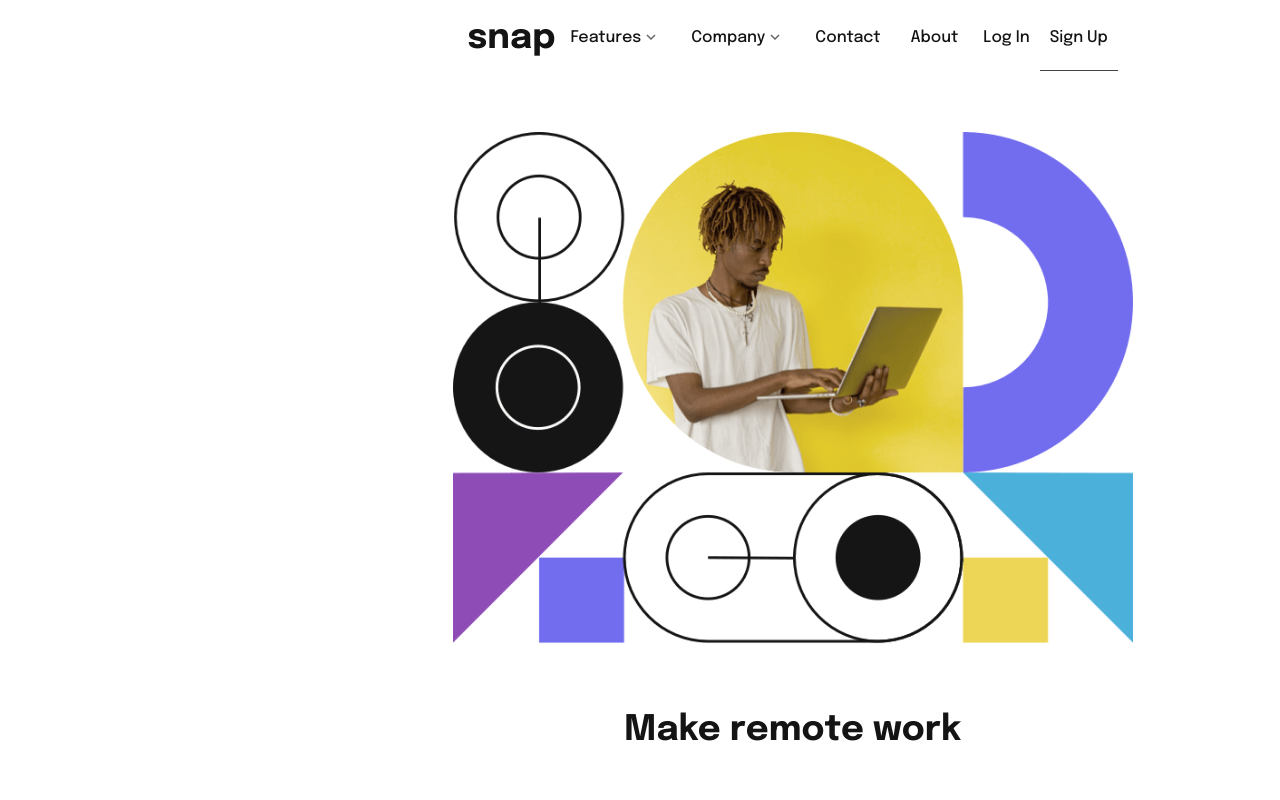
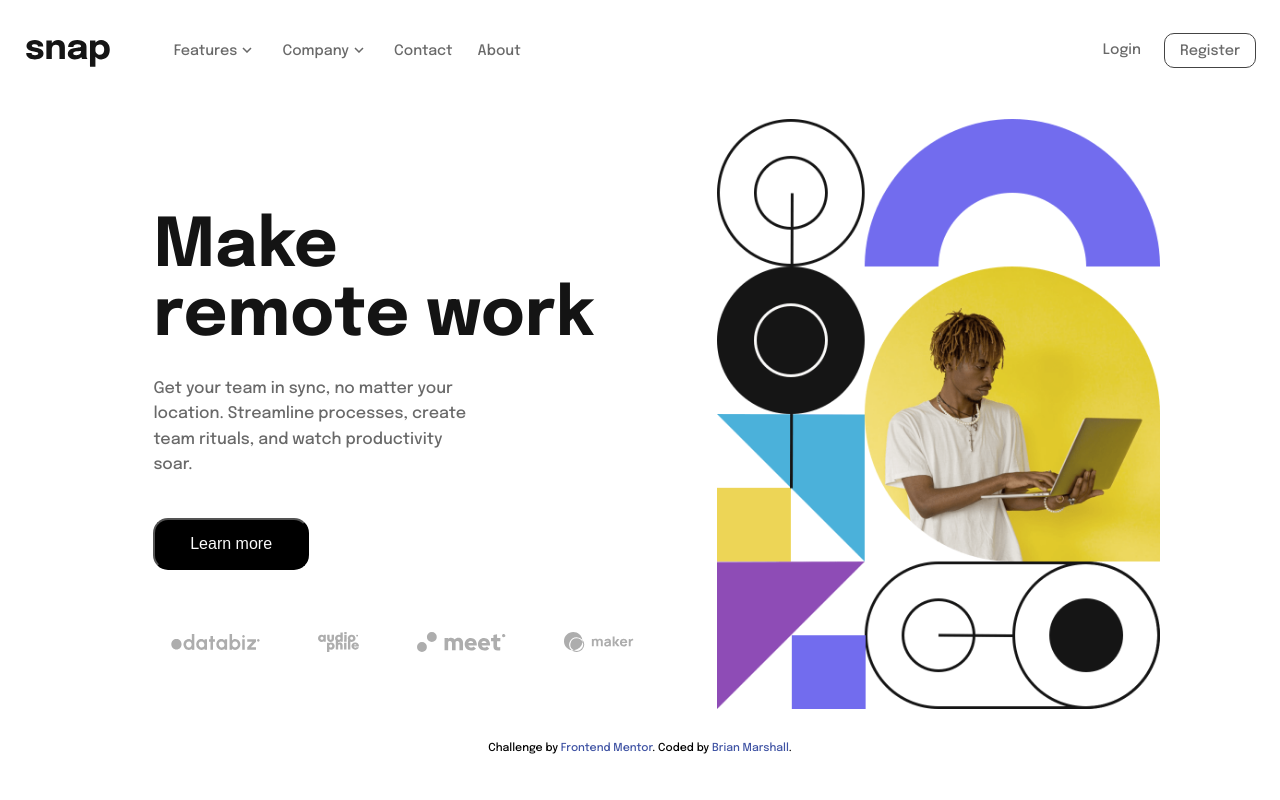
Before and after one commit to bmmar/intro-section-with-dropdown-navigation-main, a plain HTML site: page index.html in a window 1280 px wide. Shown: the top 800 px of the page. Drawn offline with Linux system fonts and the light colour scheme.

Commit message:
Final version

```diff
--- a/app.css
+++ b/app.css
@@ -1,5 +1,5 @@
-padding: 0;
 * {
+  padding: 0;
   margin: 0;
 }
 
@@ -16,12 +16,12 @@ main {
 }
 
 nav {
-  padding: 0 15px 10px;
+  padding: 0 0 10px;
   grid-row: 1;
   grid-column: 1;
 }
 a {
-  color: hsl(0, 0%, 8%);
+  color: hsl(0, 0%, 41%);
   text-decoration: none;
 }
 .menu,
@@ -35,40 +35,43 @@ a {
   text-align: left;
 }
 .item {
-  padding: 10px;
+  padding: 5px;
 }
 .item.button {
-  padding: 9px 5px;
+  padding: 9px 0;
 }
 .item:not(.button) a:hover,
 .item a:hover::after {
   color: #ccc;
 }
 ul .menu {
+  height: 100vh;
   margin: 0;
   padding: 0;
   grid-row: 1;
 }
 
 /* Mobile menu */
+
 .menu {
   grid-row: 1;
   padding-inline-start: 0;
   display: flex;
   flex-wrap: wrap;
   justify-content: space-between;
-  align-items: center;
+  align-items: flex-start;
   margin-top: 0;
   background-color: white;
+  z-index: 99;
 }
 .menu li a {
   display: block;
-  padding: 15px 5px;
+  padding: 5px 5px;
   background-color: white;
 }
 .menu li.subitem a {
-  padding: 20px;
   text-align: left;
+  padding: 7px 20px;
   background-color: white;
 }
 .menu li.subitem img {
@@ -79,33 +82,62 @@ ul .menu {
   font-size: 20px;
 }
 .item.button {
-  order: 2;
+  /* order: 2;  */
   white-space: nowrap;
   cursor: pointer;
 }
+
+.container {
+  grid-row: 1;
+  grid-column: 1;
+  display: none;
+  background-color: white;
+  width: 65%;
+  height: 800px;
+  margin-left: 35%;
+  padding-top: 10%;
+  justify-self: right;
+  align-self: flex-start;
+  order: 3;
+  white-space: nowrap;
+  box-shadow: -8.3rem 0 rgb(0 0 0 / 50%);
+  z-index: 1;
+}
+
+.container.active {
+  display: block;
+}
+
 .item {
-  order: 3;
-  width: 100%;
-  text-align: center;
-  display: none;
-  white-space: nowrap;
+  text-align: left;
+  padding-left: 10px;
+  font-size: 0.9rem;
+  font-weight: 200;
+  z-index: 1;
 }
 .active .item {
   display: block;
 }
+
+.button {
+  text-align: center;
+}
 .button.secondary {
   /* divider between buttons and menu links */
-  border-bottom: 1px #444 solid;
+  border: 1px #444 solid;
+  padding: 2% 25%;
+  display: inline-block;
+  margin-left: 11%;
+  border-radius: 10px;
 }
 
-/* Submenu up from mobile screens */
 .submenu {
+  /* Submenu up from mobile screens */
   display: none;
   background-color: white;
 }
 .submenu-active .submenu {
   display: block;
-  background-color: rgb(130, 2, 2);
 }
 .has-submenu i {
   font-size: 12px;
@@ -155,12 +187,18 @@ h2 {
   text-align: left;
 }
 
-.main-pic {
+.mobile-main-pic {
   max-width: 100%;
   grid-row: 2;
   grid-column: 1;
   margin-top: 10%;
+  z-index: 0;
 }
+
+.desktop-main-pic {
+  display: none;
+}
+
 .main-text {
   grid-row: 4;
   color: hsl(0, 0%, 41%);
@@ -180,6 +218,11 @@ h2 {
   border-radius: 15px;
 }
 
+.learn-more:hover {
+  background-color: white;
+  color:black;
+}
+
 .bottom-logos {
   grid-row: 6;
   display: flex;
@@ -194,42 +237,267 @@ h2 {
   padding: 3.5%;
 }
 
-/* Desktop menu */
+/* *******************************    Desktop menu   ********************************************** */
 @media all and (min-width: 960px) {
-  nav ul {
+  body {
+    margin: 2%;
+    max-width: 1440px;
+  }
+
+  main {
+    display: block;
+    overflow: visible;
+  }
+  nav {
+    padding: 0 0 10px;
+  }
+
+  h2.logo {
+    color: hsl(0, 0%, 8%);
+  }
+
+  a {
+    color: hsl(0, 0%, 41%);
+    text-decoration: none;
+  }
+  .menu,
+  .submenu {
+    list-style-type: none;
+  }
+  .logo {
+    font-size: 2.2rem;
+    font-weight: 700;
+    display: inline;
+    text-align: left;
+    margin-top: 1.1%;
+    margin-right: 4%;
+  }
+  .item {
+    padding: 5px;
+  }
+  .item.button {
+    padding: 9px 0;
+  }
+  .item:not(.button) a:hover,
+  .item a:hover::after {
+    color: #ccc;
+  }
+  ul .menu {
+    height: 100vh;
+    margin: 0;
+    padding: 0;
+    grid-row: 1;
+  }
+
+  /* Mobile menu within desktop - delete?*/
+
+  .menu {
+    display: flex;
+    justify-content:unset;
+    margin-top: 0;
+    background-color: white;
+    z-index: 99;
+  }
+
+  .first-menu-part,  .second-menu-part{
+    display: flex;
+    max-height: 35px;
+  }
+
+  .menu li a {
+    display: block;
+    padding: 5px 5px;
+    background-color: white;
+  }
+  .menu li.subitem a {
+    text-align: left;
+    padding: 5px 9px;
+    background-color: white;
+  }
+  .menu li.subitem img {
+    margin-right: 5%;
+  }
+  .toggle {
+    order: 1;
+    font-size: 20px;
+  }
+  .item.button {
+    white-space: nowrap;
+    cursor: pointer;
+    padding: 5px 10px;
+    margin: 0 5%;
+  }
+
+  .container {
+    display: flex;
+    justify-content: space-between;
+    background-color: white;
+    width: 88%;
+    height: 50px;
+    margin: 0;
+    padding: 0;
+    align-items: center;
+    color: hsl(0, 0%, 8%);
+    order: 3;
+    white-space: nowrap;
+    box-shadow: none;
+    z-index: 1;
+  }
+
+  .container.active {
+    display: block;
+  }
+
+  .item {
+    text-align: left;
+    padding-left: 10px;
+    font-size: 0.9rem;
+    font-weight: 200;
+    z-index: 1;
+  }
+  .active .item {
+    display: block;
+  }
+
+  .button {
+    text-align: center;
+  }
+  .button.secondary {
+    /* divider between buttons and menu links */
+    border: 1px #444 solid;
+    display: inline-block;
+    margin-left: 0;
+    border-radius: 10px;
+  }
+
+  /* Submenu up from mobile screens */
+  .submenu {
+    background-color: white;
+    /* border: black solid 1px; */
+    position : relative;
+    border-radius: 10px;
+    box-shadow: 2px 2px 8px 10px rgb(0 0 0 / 10%);
+  }
+  .submenu-active .submenu {
+    position: relative;
+    top: px;
+    left: -50px;
+    padding-top:5px;
+    flex-direction: column;
+    justify-content: center;
+    width: 8rem;
+    height: 8.7rem;
+  }
+  .has-submenu i {
+    font-size: 12px;
+  }
+
+  .has-submenu {
+    cursor: pointer;
+  }
+
+  .has-submenu a img {
+    padding: 2px 5px;
+  }
+  .has-submenu > a::after {
+    font-size: 12px;
+    line-height: 16px;
+    font-weight: 900;
+    padding-left: 5px;
+    background-color: white;
+  }
+  .subitem a {
+    padding: 10px 5px;
+  }
+  .submenu-active {
+    border-radius: 3px;
+    background-color: white;
+    width: 6rem;
+    /* border: 1px solid black; */
+  }
+
+  h1,
+  h2 {
+    color: hsl(0, 0%, 8%);
+  }
+
+  h1 {
+    font-size: 4.2rem;
+    text-align: left;
+    font-weight: 700;
+    letter-spacing: 0.1px;
+    margin: 10% 0 5%;
+  }
+
+  span.make {
+    display: block;
+  }
+
+  h2 {
+    font-size: 2.2rem;
+    font-weight: 700;
+    display: inline;
+    text-align: left;
+  }
+
+  .mobile-main-pic {
+    display: none;
+    max-width: 100%;
+    grid-row: 2;
+    grid-column: 1;
+    margin-top: 10%;
+    z-index: 0;
+  }
+
+  .desktop-layout {
+    display: flex;
+    margin: 0 5%;
+  }
+
+  .desktop-main-pic {
+    display: flex;
+    margin: 3%;
+    max-width: 454px;
+    max-height: 590px;
+    order: 2;
+  }
+
+  .desktop-left {
+    order: 1;
+    max-width: 700px;
+    margin: 7% 3% 3% 6%;
+  }
+
+  .main-text {
+    color: hsl(0, 0%, 41%);
+    text-align: left;
+    margin: 0;
+    line-height: 1.6rem;
+    margin-bottom: 5%;
+    padding-right: 35%;
+  }
+  .learn-more {
+    margin: 8% 0 9%;
+    display: block;
+    background-color: black;
+    color: hsl(0, 0%, 98%);
+    font-size: 1rem;
+    padding: 3% 7%;
+    border-radius: 15px;
+  }
+
+  .bottom-logos {
+    grid-row: 6;
     display: flex;
     align-items: center;
+    justify-content: space-between;
+    max-width: 100%;
+    margin: 5% 0;
   }
-
-  .menu {
-    align-items: center;
-    flex-wrap: nowrap;
-    background: none;
-    max-height: 75px;
-  }
-  .logo {
-    order: 0;
-  }
-  .item {
-    order: 1;
-    position: relative;
-    display: block;
-    width: auto;
-    flex-wrap: nowrap;
-  }
-  .button {
-    order: 2;
-    width: auto;
-  }
-  .submenu-active .submenu {
-    display: block;
-    position: absolute;
-    left: 0;
-    top: 68px;
-    background-color: white;
-    width: 10rem;
-    border-radius: 10px;
-    box-shadow: 0px 1rem 0.5rem 0.1rem hsl(0, 0%, 8%);
+  .bottom-logos img {
+    max-height: 20px;
+    max-width: 18%;
+    padding: 3.5%;
   }
   .toggle {
     display: none;
--- a/index.html
+++ b/index.html
@@ -29,7 +29,13 @@
     <main>
       <nav>
         <ul class="menu">
-          <h2 class="logo"><a href="#">snap</a></h2>
+          <h2 class="logo">
+            <a href="#">
+              <img src="./images/logo.svg" alt="snap logo" />
+            </a>
+          </h2>
+          <div class="container">
+            <div class="first-menu-part">
               <li class="item has-submenu">
                 <a tabindex="0"
                   >Features<img src="./images/icon-arrow-down.svg" alt="" />
@@ -37,13 +43,16 @@
                 <ul class="submenu">
                   <li class="subitem">
                     <a href="#"
-                  ><img src="./images/icon-todo.svg" alt="To do icon" /> Todo
-                  List</a
+                      ><img src="./images/icon-todo.svg" alt="To do icon" />
+                      Todo List</a
                     >
                   </li>
                   <li class="subitem">
                     <a href="#"
-                  ><img src="./images/icon-calendar.svg" alt="Calendar icon" />
+                      ><img
+                        src="./images/icon-calendar.svg"
+                        alt="Calendar icon"
+                      />
                       Calendar</a
                     >
                   </li>
@@ -58,7 +67,10 @@
                   </li>
                   <li class="subitem">
                     <a href="#"
-                  ><img src="./images/icon-planning.svg" alt="Planning icon" />
+                      ><img
+                        src="./images/icon-planning.svg"
+                        alt="Planning icon"
+                      />
                       Planning</a
                     >
                   </li>
@@ -76,9 +88,12 @@
               </li>
               <li class="item"><a href="#">Contact</a></li>
               <li class="item"><a href="#">About</a></li>
-
-          <li class="item button"><a href="#">Log In</a></li>
-          <li class="item button secondary"><a href="#">Sign Up</a></li>
+            </div>
+            <div class="second-menu-part">
+              <li class="item button"><a href="#">Login</a></li>
+              <li class="item button secondary"><a href="#">Register</a></li>
+            </div>
+          </div>
           <li class="toggle">
             <a href="#"
               ><img src="./images/icon-menu.svg" alt="" class="hamburger"
@@ -88,14 +103,24 @@
       </nav>
 
       <img
-        class="main-pic"
+        class="mobile-main-pic"
         src="./images/image-hero-mobile.png"
         alt="standing guy working on his laptop"
       />
-      <h1>Make remote work</h1>
+      <div class="desktop-layout">
+        <img
+          src="./images/image-hero-desktop.png"
+          alt="standing guy working on his laptop"
+          class="desktop-main-pic"
+        />
+        <div class="desktop-left">
+          <h1>
+            <span class="make">Make </span>
+            remote work
+          </h1>
           <p class="main-text">
-        Get your team in sync, no matter your location. Streamline processes,
-        create team rituals, and watch productivity soar.
+            Get your team in sync, no matter your location. Streamline
+            processes, create team rituals, and watch productivity soar.
           </p>
           <button class="learn-more">Learn more</button>
           <div class="bottom-logos">
@@ -103,6 +128,8 @@
             <img src="./images/client-audiophile.svg" alt="audiophile logo" />
             <img src="./images/client-meet.svg" alt="meet logo" />
             <img src="./images/client-maker.svg" alt="maker logo" />
+          </div>
+        </div>
       </div>
     </main>
     <div class="attribution">
--- a/intro.js
+++ b/intro.js
@@ -1,5 +1,5 @@
 const toggle = document.querySelector(".toggle");
-const menu = document.querySelector(".menu");
+const menu = document.querySelector(".container");
 
 /* Toggle mobile menu */
 function toggleMenu() {
@@ -7,12 +7,12 @@ function toggleMenu() {
     menu.classList.remove("active");
 
     // adds the menu (hamburger) icon
-    toggle.querySelector("a").innerHTML = "<img src='./images/icon-menu.svg' alt='' class='hamburger'>";
+    toggle.querySelector("a").innerHTML = "<img src='./images/icon-menu.svg' alt='hamburger' class='hamburger'>";
   } else {
     menu.classList.add("active");
 
     // adds the close (x) icon
-    toggle.querySelector("a").innerHTML = "<i class='fas fa-times'></i>";
+    toggle.querySelector("a").innerHTML = "<img src='./images/icon-close-menu.svg' alt='X to close dropdown menu' class='closeX'>";
   }
 }
 
```
Lines whose indentation alone changed are shown as unchanged.
